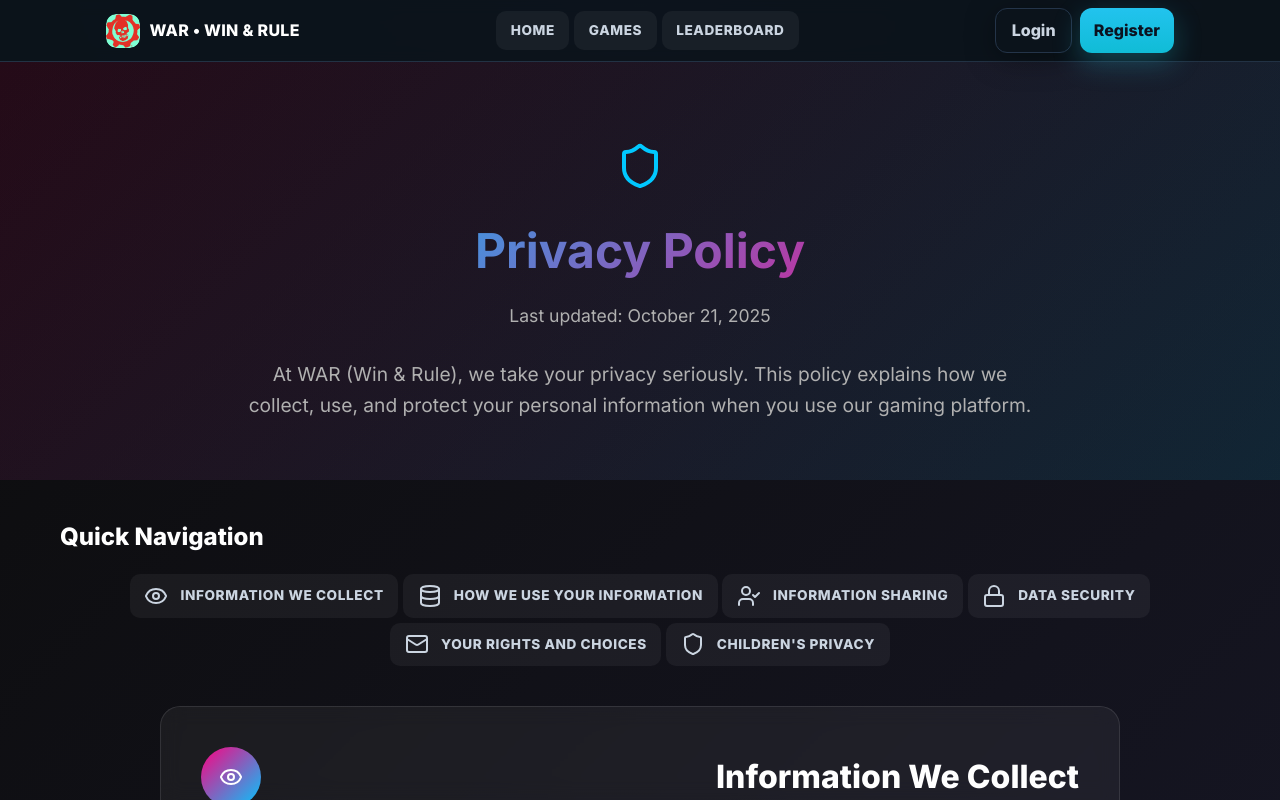
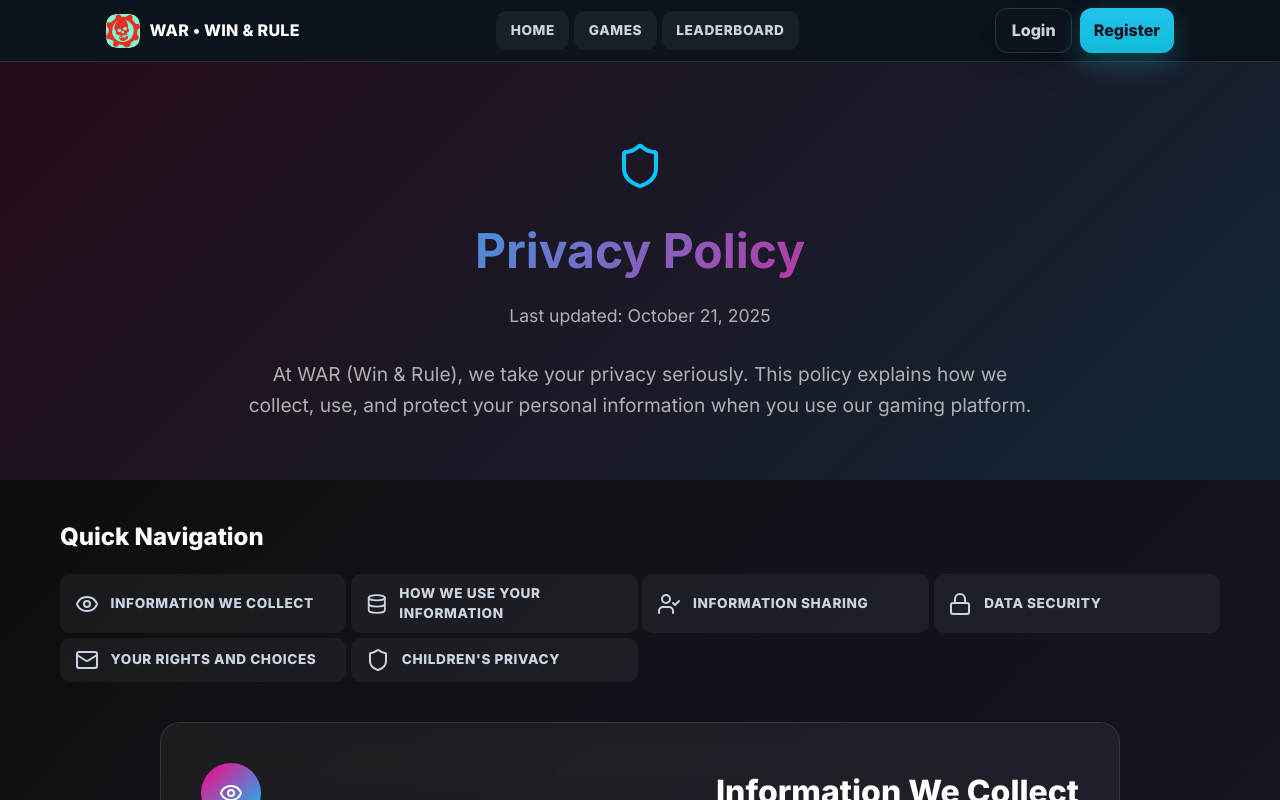
Before and after one commit to Anike03/war-gaming-platform, a React (Create React App) app: page /privacy in a window 1280 px wide. Built offline with nearby package versions, Linux system fonts and the light colour scheme; no server answers.

Commit message:
final fix

```diff
--- a/src/App.css
+++ b/src/App.css
@@ -226,9 +226,7 @@ main{ flex:1; }
 .brand-text{ font-weight:800; letter-spacing:.3px; color:#fff; }
 
 .nav-links {
-  display: flex;
   gap: 0.3rem;
-  flex-wrap: wrap;
   justify-content: center;
 }
 .nav-link{
```
